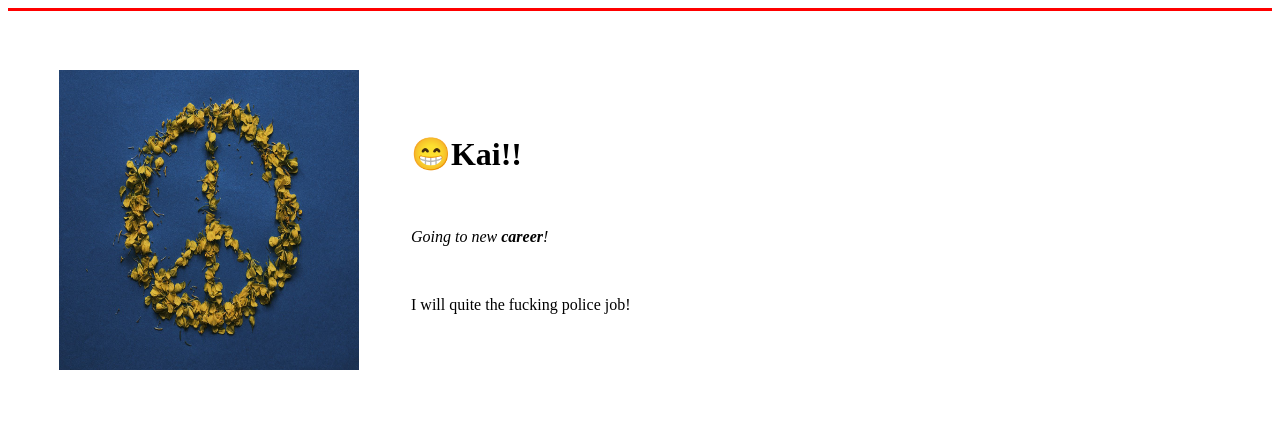
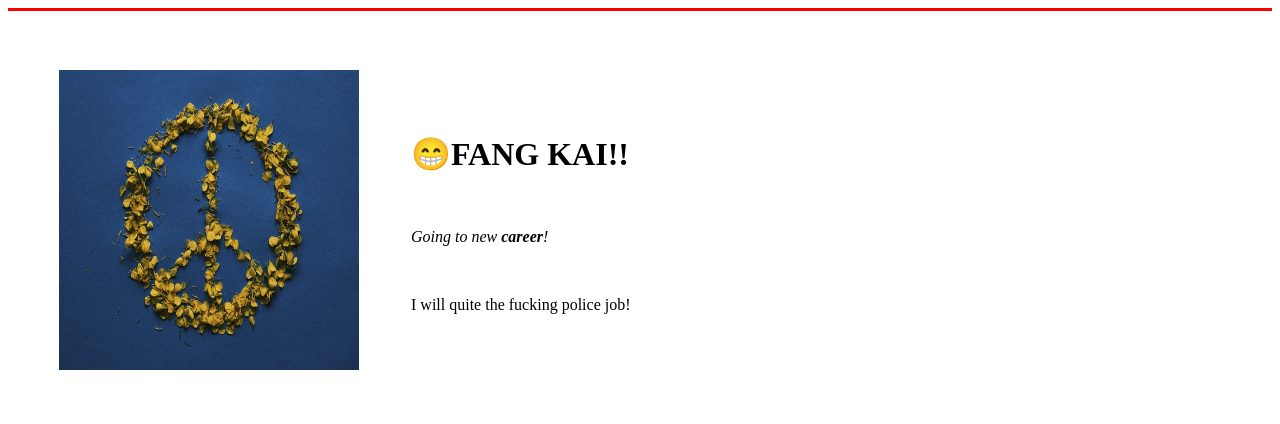
Before and after one commit to Fang012945/Fang012945.github.io, a Flask app: page / in a window 1280 px wide. Shown: the top 424 px of the page. Run offline with Flask 2, Linux system fonts and the light colour scheme.

Commit message:
capitalization
capitalization

```diff
--- a/templates/index.html
+++ b/templates/index.html
@@ -12,7 +12,7 @@
         <tr>
             <td><img src="..\static\peace-7043225_1280.jpg" height="300" width="300"></td>
             <td>
-                <h1>&#128513;Kai!!</h1>
+                <h1>&#128513;FANG KAI!!</h1>
                 <br>
                 <p><em>Going to new <strong>career</strong>!</em></p>
                 <br>
```
